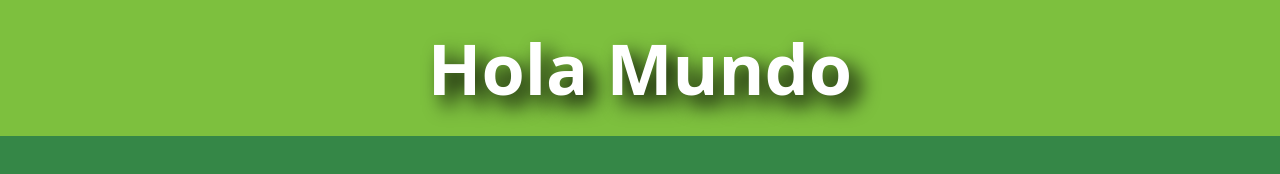
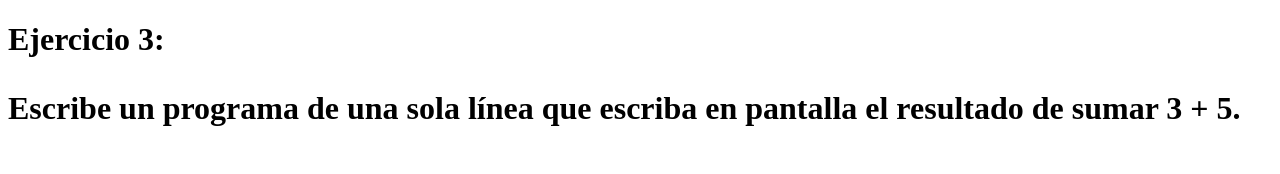
Before and after one commit to emilianosnt/TP1-GRUPAL-LOS-GIT-PUSH-, a plain HTML site: page Punto 3/index.html in a window 1280 px wide. Drawn offline with Linux system fonts and the light colour scheme.

Commit message:
Punto 3 y 4

```diff
--- /dev/null
+++ b/Punto 3/app.js
@@ -0,0 +1,3 @@
+//Realizado por: Priscila Olariaga
+
+alert("El resultado de 3 + 5 es " + (3 + 5));
--- a/index.html
+++ b/Punto 3/index.html
@@ -3,27 +3,23 @@
 <head>
   <meta charset="UTF-8">
   <meta name="viewport" content="width=device-width, initial-scale=1.0">
-  <link rel="stylesheet" href="style.css">
-  <title>Document</title>
+  <title>Punto 1</title>
 </head>
 <body>
+  <h1>Ejercicio 3:
+    <p>
+        Escribe un programa de una sola línea que escriba en pantalla el resultado de sumar 3 + 5.
+    </p>
+  </h1>
   <header>
-    <div>
-      <nav>
-        <h1>
-          Hola Mundo
-        </h1>
-      </nav>
-    </div>
-
   </header>
 
   <main>
-
   </main>
 
   <footer>
 
   </footer>
+  <script src="app.js"></script>
 </body>
 </html>
--- /dev/null
+++ b/Punto 4/app.js
@@ -0,0 +1,5 @@
+//Realizado por: Priscila Olariaga
+
+let nombreUsuario = prompt("Ingrese su nombre:");
+
+alert("Hola " + nombreUsuario + " bienvenido");
--- a/app.js
+++ /dev/null
@@ -1,5 +0,0 @@
-let nombre="emi";
-let edad = 34;
-let apellido = "santucho";
-
-console.log("Nombre: " , nombre, "Apellido: ", apellido, "Edad: ", edad);
--- a/style.css
+++ /dev/null
@@ -1,22 +0,0 @@
-body {
-  background-color: #358747;
-  font-family: Arial, sans-serif;
-  margin: 0;
-  padding: 0;
-}
-
-header {
-  background-color: #7dc03e;
-  margin: auto;
-}
-
-header h1 {
-  font-family: system-ui, -apple-system, BlinkMacSystemFont, "Segoe UI", Roboto,
-    Oxygen, Ubuntu, Cantarell, "Open Sans", "Helvetica Neue", sans-serif;
-  font-size: 70px;
-  text-shadow: 10px 10px 20px #000;
-  color: white;
-  text-align: center;
-  padding: 20px;
-  margin: 0;
-}
```
Also changed, not shown: Punto 4/index.html (added, +23 -0 lines).
